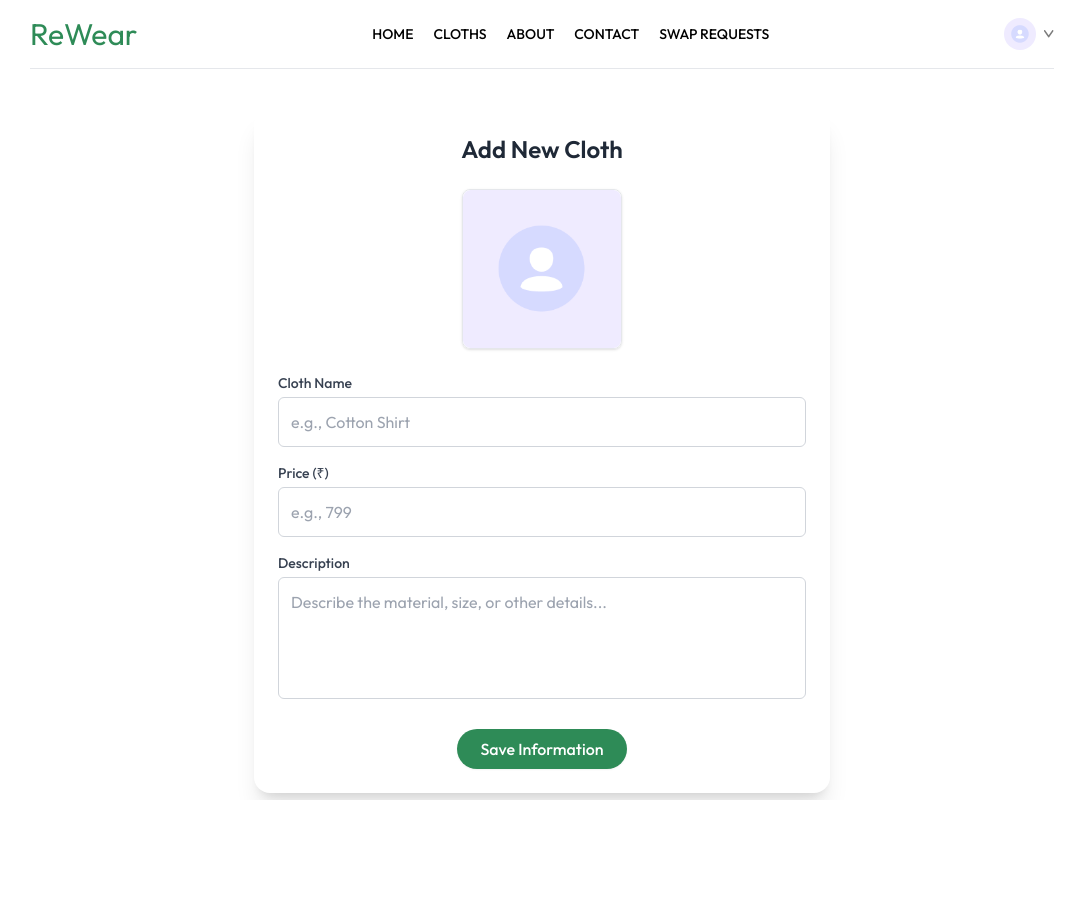
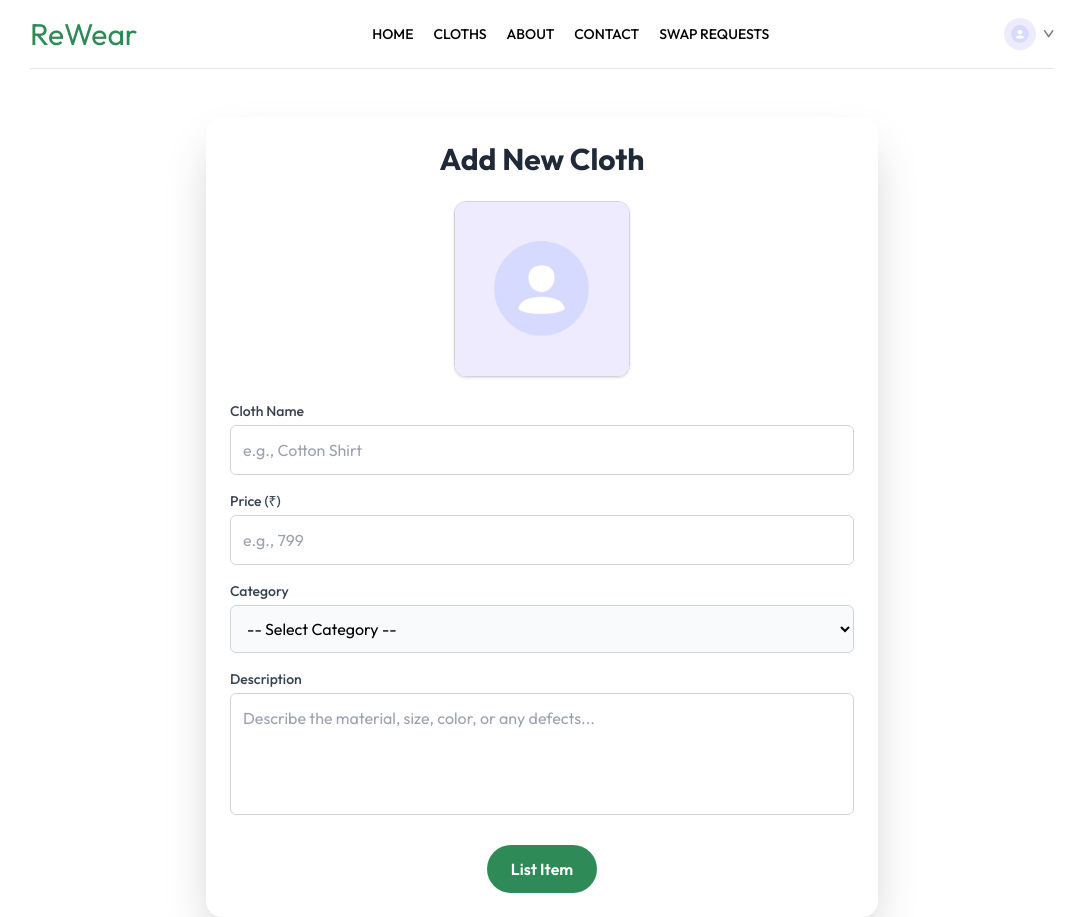
Before and after one commit to ayushrai6249/ReWear, a React (Vite) app in the folder frontend/: page /add-cloth in a window 1280 px wide. Shown: the whole page, without its empty margins (98-1183 px from the left). Before the commit the page ends 800 px from the top, so only its background shows below. Built offline with nearby package versions, Linux system fonts and the light colour scheme.

Commit message:
Add catagory

```diff
--- a/frontend/src/pages/AddCloth.jsx
+++ b/frontend/src/pages/AddCloth.jsx
@@ -1,8 +1,7 @@
-import React, { useState } from 'react';
+import React, { useState, useContext } from 'react';
 import { assets } from '../assets/assets';
 import axios from 'axios';
 import { toast } from 'react-toastify';
-import { useContext } from 'react';
 import { UserContext } from '../context/AppContext';
 
 const AddCloth = () => {
@@ -11,13 +10,12 @@ const AddCloth = () => {
   const [description, setDescription] = useState('');
   const [price, setPrice] = useState('');
   const [loading, setLoading] = useState(false);
+  const [category, setCategory] = useState('');
   const { user } = useContext(UserContext);
 
-
   const handleSave = async () => {
-  console.log(user);
-  if (!image || !name || !description || !price) {
-    alert("All fields are required.");
+    if (!image || !name || !description || !price || !category) {
+      toast.error("All fields are required.");
       return;
     }
 
@@ -30,6 +28,7 @@ const handleSave = async () => {
       formData.append('name', name);
       formData.append('description', description);
       formData.append('price', price);
+      formData.append('category', category);
 
       const token = localStorage.getItem('token');
 
@@ -40,32 +39,36 @@ const handleSave = async () => {
         },
       });
 
-    alert('Cloth added successfully!');
+      toast.success('Cloth added successfully!');
       console.log('Item created:', response.data);
+
+      // Reset form
       setImage(null);
       setName('');
       setDescription('');
       setPrice('');
+      setCategory('');
     } catch (err) {
       console.error(err);
-    alert('Something went wrong while uploading.');
+      toast.error('Something went wrong while uploading.');
     } finally {
       setLoading(false);
     }
   };
 
   return (
-    <div className='max-w-xl mx-auto mt-10 p-6 bg-white shadow-xl rounded-2xl space-y-6'>
-      <h2 className='text-2xl font-semibold text-gray-800 text-center'>Add New Cloth</h2>
+    <div className='max-w-2xl mx-auto mt-12 p-6 bg-white shadow-2xl rounded-2xl space-y-6'>
+      <h2 className='text-3xl font-bold text-center text-gray-800'>Add New Cloth</h2>
 
-      <div className='flex flex-col items-center gap-2'>
+      {/* Image Upload */}
+      <div className='flex justify-center'>
         <label htmlFor="image" className='cursor-pointer relative group'>
           <img
-            className='w-40 h-40 object-cover rounded-lg shadow border border-gray-200 group-hover:opacity-80 transition'
+            className='w-44 h-44 object-cover rounded-xl shadow border border-gray-300 group-hover:opacity-80 transition'
             src={image ? URL.createObjectURL(image) : assets.profile_pic}
-            alt="Cloth preview"
+            alt="Preview"
           />
-          <div className='absolute inset-0 flex items-center justify-center text-white text-sm bg-black bg-opacity-40 opacity-0 group-hover:opacity-100 rounded-lg transition'>
+          <div className='absolute inset-0 flex items-center justify-center text-white text-sm bg-black bg-opacity-50 opacity-0 group-hover:opacity-100 rounded-xl transition'>
             Click to change image
           </div>
           <input
@@ -78,7 +81,9 @@ const handleSave = async () => {
         </label>
       </div>
 
+      {/* Form Fields */}
       <div className='space-y-4'>
+        {/* Name */}
         <div>
           <label htmlFor="name" className='block text-sm font-medium text-gray-700'>Cloth Name</label>
           <input
@@ -86,12 +91,13 @@ const handleSave = async () => {
             id="name"
             value={name}
             onChange={(e) => setName(e.target.value)}
-            className='w-full mt-1 p-3 border border-gray-300 rounded-md focus:outline-none focus:ring-2 focus:ring-primary focus:border-primary'
+            className='w-full mt-1 p-3 border border-gray-300 rounded-md focus:ring-2 focus:ring-primary'
             placeholder="e.g., Cotton Shirt"
             required
           />
         </div>
 
+        {/* Price */}
         <div>
           <label htmlFor="price" className='block text-sm font-medium text-gray-700'>Price (₹)</label>
           <input
@@ -99,12 +105,40 @@ const handleSave = async () => {
             id="price"
             value={price}
             onChange={(e) => setPrice(e.target.value)}
-            className='w-full mt-1 p-3 border border-gray-300 rounded-md focus:outline-none focus:ring-2 focus:ring-primary focus:border-primary'
+            className='w-full mt-1 p-3 border border-gray-300 rounded-md focus:ring-2 focus:ring-primary'
             placeholder="e.g., 799"
             required
           />
         </div>
 
+        {/* Category */}
+        <div>
+          <label htmlFor="category" className='block text-sm font-medium text-gray-700'>Category</label>
+          <select
+            id="category"
+            value={category}
+            onChange={(e) => setCategory(e.target.value)}
+            className='w-full mt-1 p-3 border border-gray-300 rounded-md bg-gray-50 focus:ring-2 focus:ring-primary'
+            required
+          >
+            <option value="">-- Select Category --</option>
+            <option value="Shirt">Shirt</option>
+            <option value="Jacket">Jacket</option>
+            <option value="Jeans">Jeans</option>
+            <option value="Kurta">Kurta</option>
+            <option value="T-Shirt">T-Shirt</option>
+            <option value="Saree">Saree</option>
+            <option value="Hoodie">Hoodie</option>
+            <option value="Dress">Dress</option>
+            <option value="Trousers">Trousers</option>
+            <option value="Blazer">Blazer</option>
+            <option value="Shorts">Shorts</option>
+            <option value="Sweater">Sweater</option>
+            <option value="Lehenga">Lehenga</option>
+          </select>
+        </div>
+
+        {/* Description */}
         <div>
           <label htmlFor="description" className='block text-sm font-medium text-gray-700'>Description</label>
           <textarea
@@ -112,19 +146,21 @@ const handleSave = async () => {
             rows={4}
             value={description}
             onChange={(e) => setDescription(e.target.value)}
-            className='w-full mt-1 p-3 border border-gray-300 rounded-md focus:outline-none focus:ring-2 focus:ring-primary focus:border-primary resize-none'
-            placeholder="Describe the material, size, or other details..."
+            className='w-full mt-1 p-3 border border-gray-300 rounded-md focus:ring-2 focus:ring-primary resize-none'
+            placeholder="Describe the material, size, color, or any defects..."
             required
           ></textarea>
         </div>
       </div>
 
+      {/* Button */}
       <div className='text-center'>
         <button
           onClick={handleSave}
-          className='bg-primary text-white px-6 py-2 rounded-full text-base font-medium hover:bg-opacity-90 transition-all duration-300 shadow-sm'
+          disabled={loading}
+          className='bg-primary text-white px-6 py-3 rounded-full font-semibold hover:bg-opacity-90 transition disabled:opacity-50 disabled:cursor-not-allowed'
         >
-          Save Information
+          {loading ? 'Uploading...' : 'List Item'}
         </button>
       </div>
     </div>
```
Lines whose indentation alone changed are shown as unchanged.
